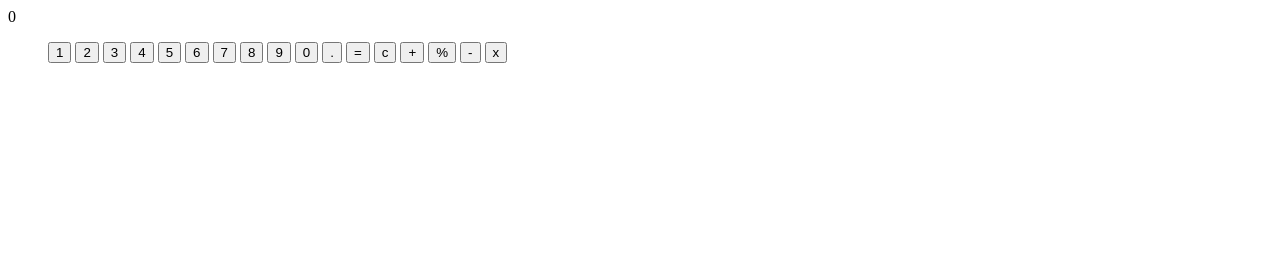
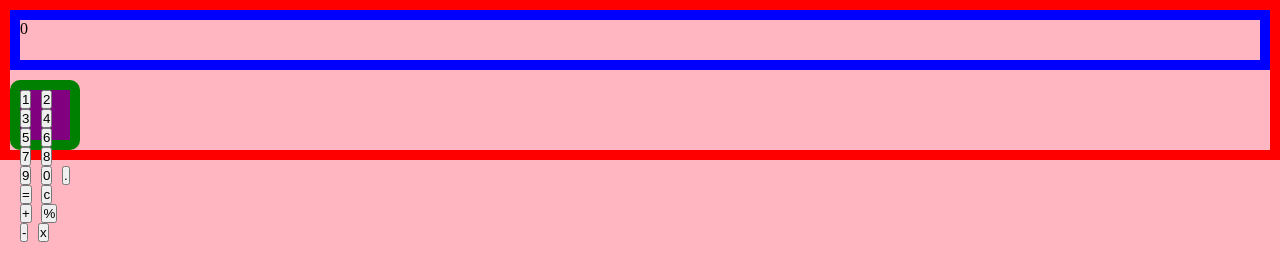
Before and after one commit to ahaziem/calcuator, a plain HTML site: page index.html in a window 1280 px wide. Drawn offline with Linux system fonts and the light colour scheme.

Commit message:
made changes

```diff
--- a/index.html
+++ b/index.html
@@ -5,7 +5,7 @@
     <meta http-equiv="X-UA-Compatible" content="IE=edge">
     <meta name="viewport" content="width=device-width, initial-scale=1.0">
     <title>Calcuator</title>
-    <link ref = "stylesheet" href= "./styles1.css" />
+    <link rel = "stylesheet" href= "./styles1.css" />
 </head>
 <body>
 <!-- code for the calculator display -->
--- a/main.js
+++ b/main.js
@@ -61,4 +61,5 @@ calculatorDisplay.addEventListener('click', (event) => {
     if (e.target.classLift.contains('clearAction')) {
         return;
     }
-}
+console.log ('button',e.target)
+});
--- a/styles1.css
+++ b/styles1.css
@@ -8,16 +8,34 @@
 
 }
 
-.html {
+body {
+    display:grid;
+    grid-template-columns: auto;
+    grid-gap: 10px;
+    background-color: lightpink;
     border: 10px solid red;
 }
 
-.calcuator-display{
+.calcuator-display {
+    width: 100%;
+    height: 60px;
     display: grid;
     border: 10px solid blue;
+
 }
 
-.calcuator-key {
+.calculator-key {
     display: grid;
+    width: 70px;
+    height: 70px;
+    grid-gap: 10px;
     border: 10px solid green;
+    border-radius: 10px;
+    font-size:100%;
+    background-color: purple;
+    column-gap: 15px;
+    row-gap: 15px;
+    font-size: medium;
+    color: black;
+    font-family: 'Courier New', Courier, monospace;
 }
```
